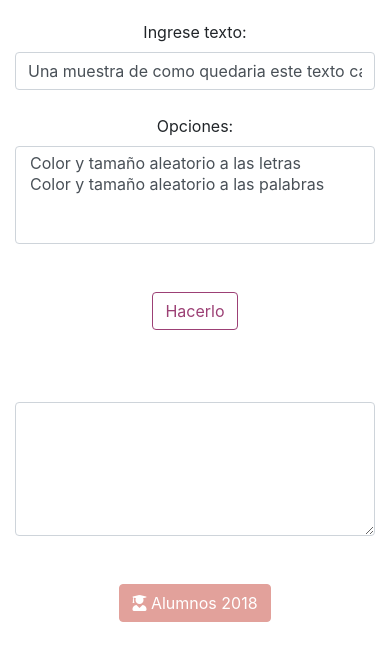
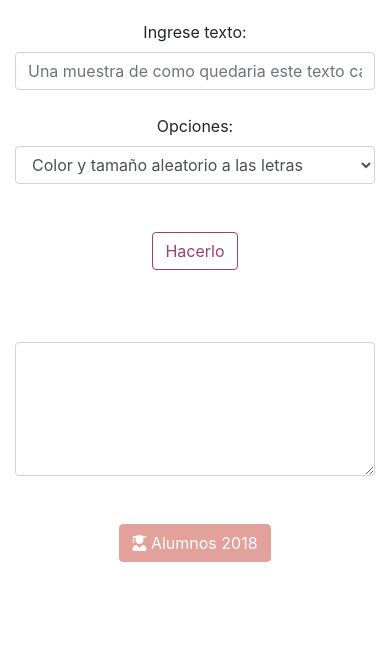
Before and after one commit to yesicadeolivera/Tp6--Texto-aleatorio, a plain HTML site: page www/index.html in a window 390 px wide. Drawn offline with nearby package versions, Linux system fonts and the light colour scheme.

Commit message:
placeholder

```diff
--- a/www/index.html
+++ b/www/index.html
@@ -57,10 +57,10 @@
     <div class="container">
     <form name="myform" action="javascript:randomise()" style="margin-top: 20px;">
         <label for="ingresetexto">Ingrese texto: </label>
-        <input name="wordlist" class="form-control" id="ingresetexto" value="Una muestra de como quedaria este texto cambiando el tamaño y el color" size="70">
+        <input name="wordlist" class="form-control" id="ingresetexto" placeholder="Una muestra de como quedaria este texto cambiando el tamaño y el color" size="70">
         <br>
         <label for="opciones">Opciones: </label>
-        <select name="randomiseby" id="opciones" multiple class="form-control">
+        <select name="randomiseby" id="opciones" class="form-control">
             <option value="">Color y tamaño aleatorio a las letras</option>
             <option value=" ">Color y tamaño aleatorio a las palabras</option>
         </select><br><br>
```
